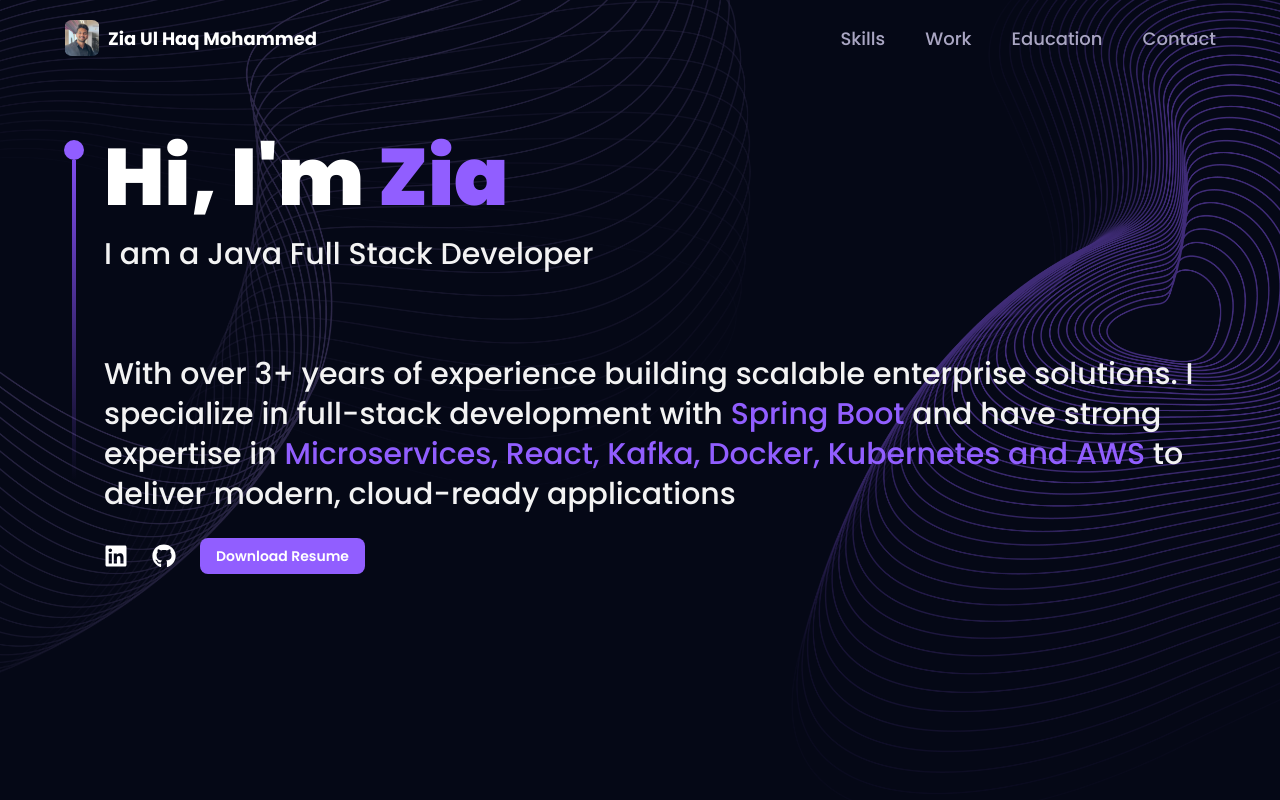
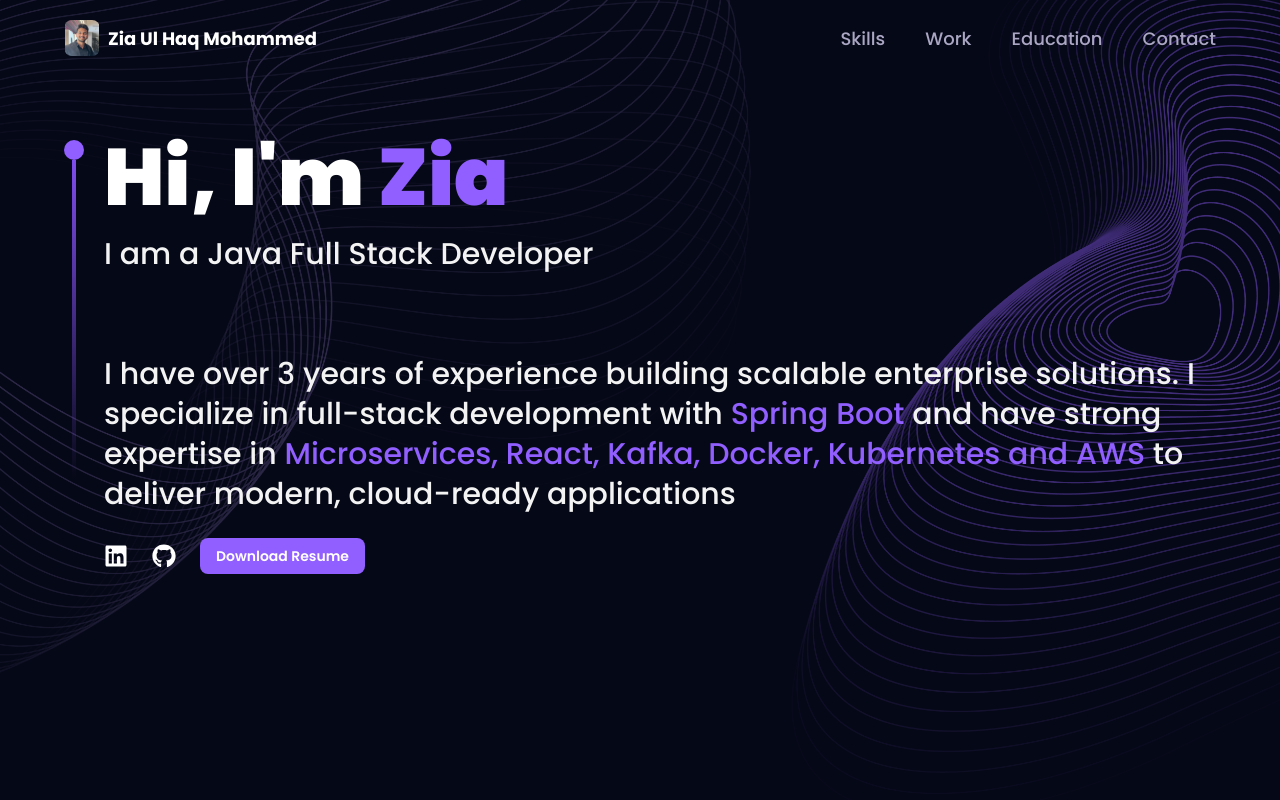
Before and after one commit to mohdziaulhaq/portfolio, a React (Vite) app: page / in a window 1280 px wide. Shown: the top 800 px of the page. Built offline with nearby package versions, Linux system fonts and the light colour scheme.

Commit message:
hero updated

```diff
--- a/src/components/Hero.jsx
+++ b/src/components/Hero.jsx
@@ -25,10 +25,11 @@ const Hero = () => {
             I am a Java Full Stack Developer <br className='sm:block hidden' />
           <br />
             <br className='sm:block hidden' />
-           With over 3+ years of
+           I have over 3 years of
            experience building scalable enterprise solutions. I specialize in full-stack
             development with <span className='text-[#915EFF]'>Spring Boot </span>
-             and have strong expertise in <span className='text-[#915EFF]'>Microservices, React, Kafka, Docker, Kubernetes and AWS </span>to deliver modern, cloud-ready applications</p>
+             and have strong expertise in <span className='text-[#915EFF]'>Microservices, React, Kafka, Docker, Kubernetes and AWS </span>
+             to deliver modern, cloud-ready applications</p>
 
           <div className="flex gap-6 mt-6 items-center">
             <a
```
